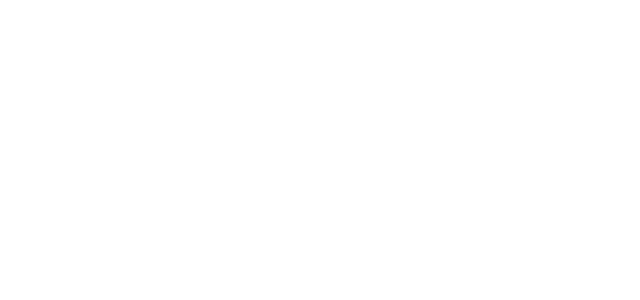
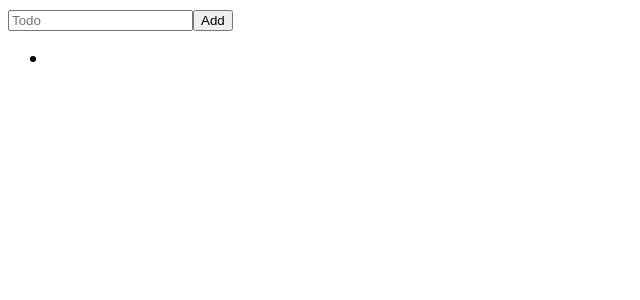
Before and after one commit to shaneiadt/react-hooks, a React (Create React App) app: page / in a window 1280 px wide. Shown: the top 300 px of the page, without its empty margins (0-640 px from the left). Built offline with nearby package versions, Linux system fonts and the light colour scheme.

Commit message:
Convert js to jsx & add a Todo component

```diff
--- a/src/App.js
+++ b/src/App.jsx
@@ -1,10 +1,11 @@
 import React, { Component } from 'react';
+import Todo from './components/Todo';
 
 class App extends Component {
   render() {
     return (
       <div className="App">
-
+        <Todo />
       </div>
     );
   }
--- /dev/null
+++ b/src/components/Todo.jsx
@@ -0,0 +1,22 @@
+import React, { useState } from 'react';
+
+const todo = props => {
+
+  const inputState = useState('');
+
+  const inputChangedHandler = (event) => {
+    inputState[1](event.target.value);
+  }
+
+  return (
+    <React.Fragment>
+      <input type="text" placeholder="Todo" onChange={inputChangedHandler} value={inputState[0]} />
+      <button type="button" class="btn btn-outline-primary">Add</button>
+      <ul>
+        <li>{inputState[0]}</li>
+      </ul>
+    </React.Fragment>
+  )
+}
+
+export default todo;
```
